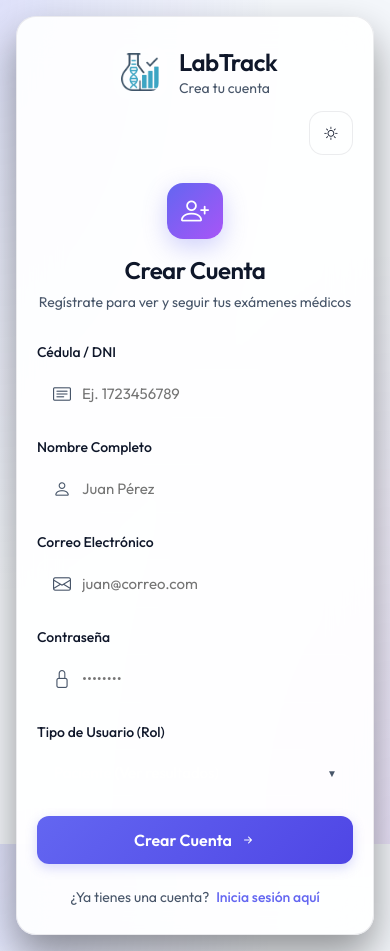
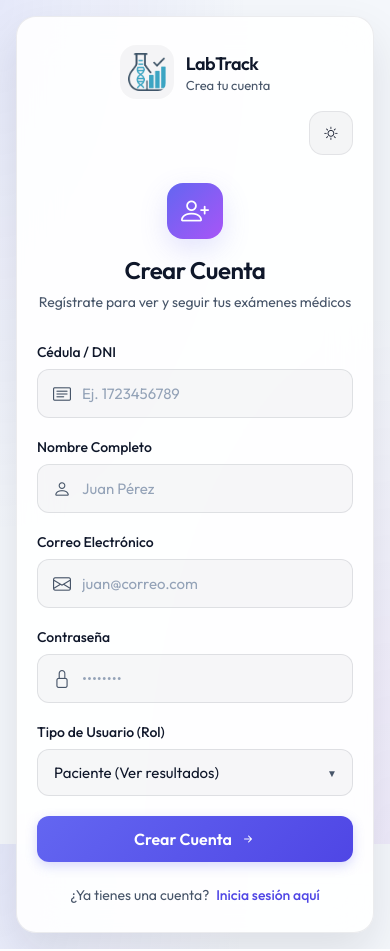
Before and after one commit to maicolnn/LabTrack, a Flask app: page /auth/registro in a window 390 px wide. Run offline with Flask 3, Linux system fonts and the light colour scheme.

Commit message:
Implementado funcionalidad responsive

```diff
--- a/app/static/css/auth.css
+++ b/app/static/css/auth.css
@@ -26,6 +26,59 @@ html[data-theme='light'] {
     --card-border: var(--card-border-light);
     --text-primary: var(--text-primary-light);
     --text-secondary: var(--text-secondary-light);
+}
+
+html[data-theme='light'] body {
+    background-image:
+        radial-gradient(at 0% 0%, rgba(99, 102, 241, 0.10) 0px, transparent 45%),
+        radial-gradient(at 100% 100%, rgba(168, 85, 247, 0.08) 0px, transparent 45%);
+}
+
+html[data-theme='light'] .auth-card {
+    box-shadow: 0 20px 45px rgba(15, 23, 42, 0.10);
+}
+
+html[data-theme='light'] .auth-logo {
+    box-shadow: 0 10px 28px rgba(99, 102, 241, 0.18);
+}
+
+html[data-theme='light'] .brand-logo {
+    background: rgba(15, 23, 42, 0.04);
+}
+
+html[data-theme='light'] .theme-toggle {
+    background: rgba(15, 23, 42, 0.04);
+}
+
+html[data-theme='light'] .form-input,
+html[data-theme='light'] .form-select {
+    background: rgba(15, 23, 42, 0.03);
+    border-color: rgba(15, 23, 42, 0.10);
+    color: var(--text-primary);
+}
+
+html[data-theme='light'] .form-input::placeholder {
+    color: #94a3b8;
+}
+
+html[data-theme='light'] .form-input:focus,
+html[data-theme='light'] .form-select:focus {
+    background: rgba(255, 255, 255, 0.92);
+}
+
+html[data-theme='light'] .auth-link {
+    color: #4f46e5;
+}
+
+html[data-theme='light'] .auth-link:hover {
+    color: #3730a3;
+}
+
+html[data-theme='light'] .alert-info,
+html[data-theme='light'] .alert-warning,
+html[data-theme='light'] .alert-success,
+html[data-theme='light'] .alert-danger {
+    backdrop-filter: blur(10px);
 }
 
 * {
@@ -156,6 +209,11 @@ body {
     letter-spacing: -0.5px;
 }
 
+.auth-topbar .auth-title {
+    font-size: 20px;
+    margin-bottom: 2px;
+}
+
 .auth-subtitle {
     color: var(--text-secondary);
     font-size: 14px;
@@ -184,7 +242,7 @@ body {
     border: 1px solid rgba(255, 255, 255, 0.08);
     border-radius: 12px;
     padding: 14px 16px 14px 44px;
-    color: white;
+    color: var(--text-primary);
     font-size: 15px;
     transition: all 0.3s ease;
 }
@@ -217,7 +275,7 @@ body {
     border: 1px solid rgba(255, 255, 255, 0.08);
     border-radius: 12px;
     padding: 14px 16px;
-    color: white;
+    color: var(--text-primary);
     font-size: 15px;
     appearance: none;
     cursor: pointer;
@@ -316,6 +374,15 @@ body {
     box-shadow: 0 8px 20px rgba(99, 102, 241, 0.35);
 }
 
+.auth-btn:focus-visible,
+.theme-toggle:focus-visible,
+.auth-link:focus-visible,
+.form-input:focus-visible,
+.form-select:focus-visible {
+    outline: 3px solid rgba(99, 102, 241, 0.35);
+    outline-offset: 2px;
+}
+
 .auth-btn:active {
     transform: translateY(0);
 }
@@ -389,6 +456,42 @@ body {
         justify-content: center;
     }
 
+    .auth-topbar .auth-title {
+        font-size: 18px;
+    }
+
+    .auth-topbar .auth-subtitle {
+        font-size: 13px;
+    }
+
+    .theme-toggle {
+        align-self: flex-end;
+    }
+
+    .auth-btn {
+        padding: 13px 14px;
+    }
+}
+
+@media (max-width: 640px) {
+    .auth-container {
+        padding: 16px;
+    }
+
+    .auth-card {
+        padding: 28px 20px;
+        border-radius: 20px;
+    }
+
+    .auth-topbar {
+        flex-direction: column;
+        align-items: stretch;
+    }
+
+    .auth-brand {
+        justify-content: center;
+    }
+
     .theme-toggle {
         align-self: flex-end;
     }
```
Also changed, not shown: app/static/css/dashboard.css (+78 -0 lines).
